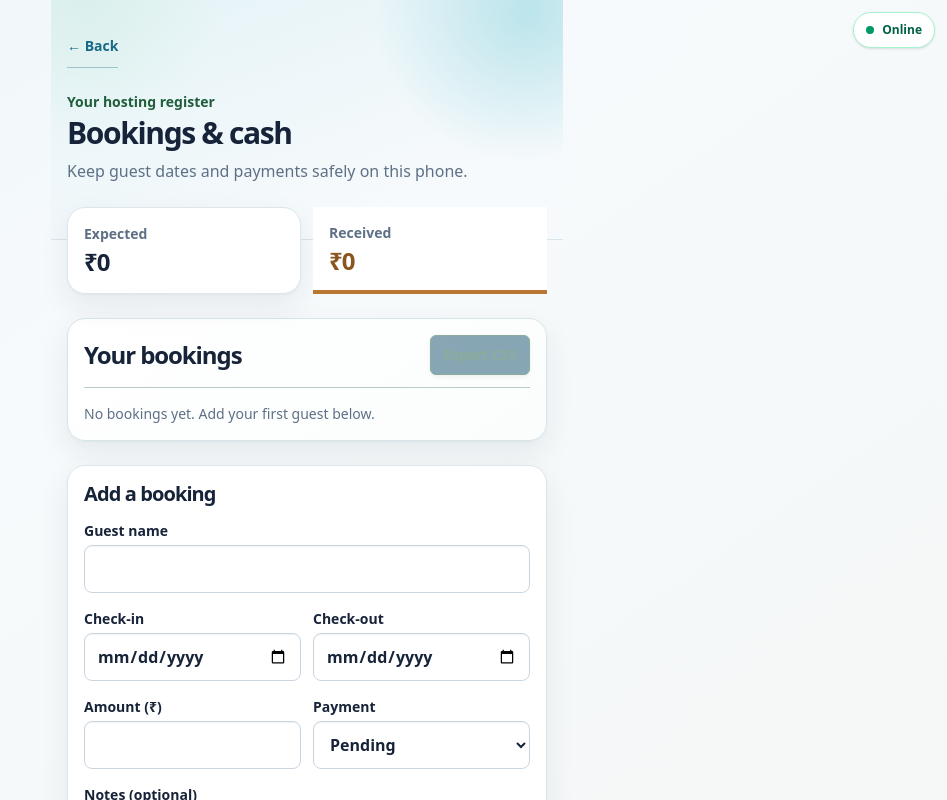
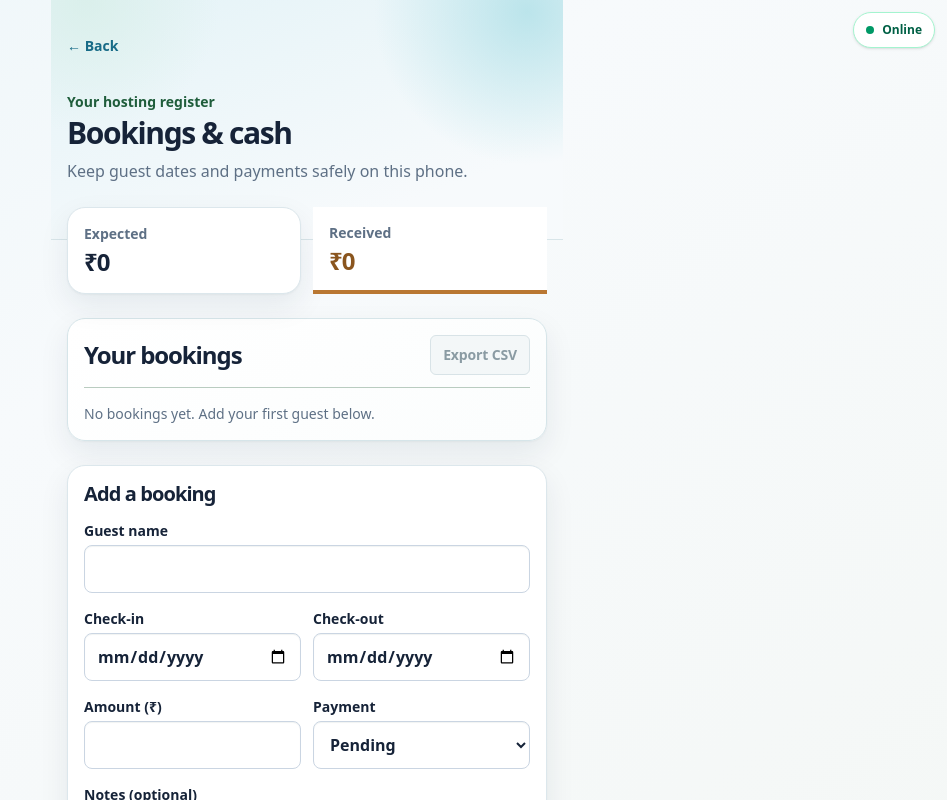
Before and after one commit to itsayushch/sajilo-stay, a Next.js app: page /ledger in a window 1280 px wide. Shown: the top 800 px of the page, without its empty margins (333-1280 px from the left). Built offline with nearby package versions, Linux system fonts and the light colour scheme; a web font is replaced by a local one.

Commit message:
style: clarify ledger action controls

```diff
--- a/app/globals.css
+++ b/app/globals.css
@@ -130,7 +130,7 @@ button:not(:disabled):active, a:active { transform: translateY(1px); }
 .home-link {
   color: var(--leaf);
   text-decoration: none;
-  border-bottom: 1px solid rgb(23 107 135 / 35%);
+  border: 0;
 }
 
 .home-link:hover { color: #102a3b; }
--- a/components/guest-chat.tsx
+++ b/components/guest-chat.tsx
@@ -96,7 +96,7 @@ export function GuestChat() {
       <section className="mt-5 rounded-2xl border border-[#d6e4dd] bg-[#f4faf7] p-4"><div className="flex items-baseline justify-between gap-3"><h2 className="text-base font-extrabold">Quick phrases</h2><span className="text-xs font-bold text-[#4e7568]">Works offline</span></div><p className="mt-1 text-xs leading-5 text-[#5e7085]">Tap one to place it in the message box.</p><div className="mt-3 flex flex-wrap gap-2">{quickPhrases.slice(0, 5).map((phrase) => <button key={phrase} type="button" onClick={() => setText(phrase)} className="min-h-9 rounded-full !border-[#b8d5c8] !bg-white px-3 py-1.5 text-left text-xs font-bold !text-[#17634d] !shadow-none hover:!border-[#76a993] hover:!bg-[#fafffc]">{phrase}</button>)}</div></section>
 
       {status && <p className="status-line mt-4 rounded-lg border border-[#cfe1da] bg-white/70 px-3 py-2 text-xs font-bold" role="status">{status}</p>}
-      <section className="mt-6 pb-6"><div className="flex items-baseline justify-between"><h2 className="text-xl font-extrabold">Saved translations</h2>{messages.length ? <span className="text-xs font-bold text-[#5e7085]">{messages.length}</span> : null}</div>{messages.length ? <ul className="mt-3 grid gap-3">{messages.map((message) => <li key={message.id} className="register-panel p-4"><div className="flex items-start justify-between gap-3"><div className="min-w-0 flex-1"><p className="text-xs font-extrabold uppercase tracking-[0.08em] text-[#5e7085]">{languages[message.originalLang as LanguageCode]} → {languages[message.translatedLang as LanguageCode]}</p><p className="mt-2 text-sm leading-6 text-[#35465b]">{message.originalText}</p><p className="mt-3 border-t border-[#dce8e8] pt-3 text-base font-extrabold leading-6 text-[#15506d]">{message.translatedText}</p></div><button type="button" onClick={() => removeMessage(message)} className="min-h-9 rounded-md !bg-transparent px-2 text-xs font-bold !text-red-700 !shadow-none underline decoration-red-300 underline-offset-2 hover:!bg-red-50">Remove</button></div></li>)}</ul> : <div className="mt-3 rounded-xl border border-dashed border-[#c8dce0] bg-white/50 px-4 py-5 text-center"><p className="text-sm font-bold text-[#35465b]">No saved translations yet.</p><p className="mt-1 text-xs leading-5 text-[#5e7085]">Your translated messages will appear here for easy reuse.</p></div>}</section>
+      <section className="mt-6 pb-6"><div className="flex items-baseline justify-between"><h2 className="text-xl font-extrabold">Saved translations</h2>{messages.length ? <span className="text-xs font-bold text-[#5e7085]">{messages.length}</span> : null}</div>{messages.length ? <ul className="mt-3 grid gap-3">{messages.map((message) => <li key={message.id} className="register-panel p-4"><div className="flex items-start justify-between gap-3"><div className="min-w-0 flex-1"><p className="text-xs font-extrabold uppercase tracking-[0.08em] text-[#5e7085]">{languages[message.originalLang as LanguageCode]} → {languages[message.translatedLang as LanguageCode]}</p><p className="mt-2 text-sm leading-6 text-[#35465b]">{message.originalText}</p><p className="mt-3 border-t border-[#dce8e8] pt-3 text-base font-extrabold leading-6 text-[#15506d]">{message.translatedText}</p></div><button type="button" onClick={() => removeMessage(message)} className="min-h-9 rounded-md !border-red-200 !bg-red-50 px-2 text-xs font-bold !text-red-700 !shadow-none hover:!bg-red-100">Remove</button></div></li>)}</ul> : <div className="mt-3 rounded-xl border border-dashed border-[#c8dce0] bg-white/50 px-4 py-5 text-center"><p className="text-sm font-bold text-[#35465b]">No saved translations yet.</p><p className="mt-1 text-xs leading-5 text-[#5e7085]">Your translated messages will appear here for easy reuse.</p></div>}</section>
     </main>
   );
 }
--- a/components/ledger.tsx
+++ b/components/ledger.tsx
@@ -139,8 +139,8 @@ export function Ledger() {
       </section>
 
       <section className="register-panel mt-6 p-4">
-        <div className="flex items-center justify-between gap-4 border-b border-[#b9ccc0] pb-3"><h2 className="text-2xl font-bold">Your bookings</h2><button type="button" onClick={exportCsv} disabled={!bookings.length} className="min-h-10 rounded-md border border-[#1f5d3b] px-3 text-sm font-bold text-[#1f5d3b] disabled:cursor-not-allowed disabled:opacity-50">Export CSV</button></div>
-        {bookings.length ? <ul className="mt-1 divide-y divide-[#c7d4ca]">{bookings.map((booking) => <li key={booking.id} className="py-4"><div className="flex items-start justify-between gap-3"><div><p className="font-bold">{booking.guestName}</p><p className="muted-copy mt-1 text-sm">{booking.checkIn} to {booking.checkOut}</p><p className="mt-1 text-sm font-semibold">{formatAmount(booking.amount)} · <span className={booking.status === "paid" ? "text-[#1f5d3b]" : "wood-accent"}>{booking.status === "paid" ? "Paid" : "Pending"}</span></p>{booking.notes && <p className="muted-copy mt-1 text-sm">{booking.notes}</p>}</div><div className="flex flex-col items-end gap-1"><button type="button" onClick={() => editBooking(booking)} className="min-h-9 rounded-md px-2 text-xs font-bold text-[#1f5d3b] underline">Edit</button><button type="button" onClick={() => removeBooking(booking)} className="min-h-9 rounded-md px-2 text-xs font-bold text-red-700 underline">Remove</button></div></div></li>)}</ul> : <p className="muted-copy mt-4 text-sm">{notice || "No bookings yet."}</p>}
+        <div className="flex items-center justify-between gap-4 border-b border-[#b9ccc0] pb-3"><h2 className="text-2xl font-bold">Your bookings</h2><button type="button" onClick={exportCsv} disabled={!bookings.length} className="min-h-10 rounded-md !border-[#9dbec9] !bg-white px-3 text-sm font-bold !text-[#15506d] !shadow-none hover:!border-[#15506d] hover:!bg-[#eef8fb] disabled:cursor-not-allowed disabled:!border-[#d8e3e7] disabled:!bg-[#f3f7f8] disabled:!text-[#8a9ba3] disabled:!opacity-100">Export CSV</button></div>
+        {bookings.length ? <ul className="mt-1 divide-y divide-[#c7d4ca]">{bookings.map((booking) => <li key={booking.id} className="py-4"><div className="flex items-start justify-between gap-3"><div><p className="font-bold">{booking.guestName}</p><p className="muted-copy mt-1 text-sm">{booking.checkIn} to {booking.checkOut}</p><p className="mt-1 text-sm font-semibold">{formatAmount(booking.amount)} · <span className={booking.status === "paid" ? "text-[#1f5d3b]" : "wood-accent"}>{booking.status === "paid" ? "Paid" : "Pending"}</span></p>{booking.notes && <p className="muted-copy mt-1 text-sm">{booking.notes}</p>}</div><div className="flex flex-col items-end gap-1"><button type="button" onClick={() => editBooking(booking)} className="min-h-9 rounded-md !border-[#9dbec9] !bg-white px-2 text-xs font-bold !text-[#15506d] !shadow-none hover:!bg-[#eef8fb]">Edit</button><button type="button" onClick={() => removeBooking(booking)} className="min-h-9 rounded-md !border-red-200 !bg-red-50 px-2 text-xs font-bold !text-red-700 !shadow-none hover:!bg-red-100">Remove</button></div></div></li>)}</ul> : <p className="muted-copy mt-4 text-sm">{notice || "No bookings yet."}</p>}
       </section>
 
       <section className="paper-panel mt-6 p-4">
@@ -150,7 +150,7 @@ export function Ledger() {
           <div className="grid grid-cols-2 gap-3"><label className="grid gap-1 text-sm font-semibold">Check-in<input required type="date" value={form.checkIn} onChange={(event) => updateForm("checkIn", event.target.value)} className="min-h-12 rounded-lg border border-slate-300 px-3" /></label><label className="grid gap-1 text-sm font-semibold">Check-out<input required type="date" value={form.checkOut} onChange={(event) => updateForm("checkOut", event.target.value)} className="min-h-12 rounded-lg border border-slate-300 px-3" /></label></div>
           <div className="grid grid-cols-2 gap-3"><label className="grid gap-1 text-sm font-semibold">Amount (₹)<input required min="0" type="number" inputMode="decimal" value={form.amount || ""} onChange={(event) => updateForm("amount", Number(event.target.value))} className="min-h-12 rounded-lg border border-slate-300 px-3" /></label><label className="grid gap-1 text-sm font-semibold">Payment<select value={form.status} onChange={(event) => updateForm("status", event.target.value as BookingStatus)} className="min-h-12 rounded-lg border border-slate-300 px-3"><option value="pending">Pending</option><option value="paid">Paid</option></select></label></div>
           <label className="grid gap-1 text-sm font-semibold">Notes (optional)<textarea value={form.notes} onChange={(event) => updateForm("notes", event.target.value)} rows={3} className="rounded-lg border border-slate-300 px-3 py-2" /></label>
-          <div className="flex gap-3"><button type="submit" disabled={isSaving} className="min-h-10 rounded-lg bg-[#1f5d3b] px-3 font-bold text-white disabled:opacity-60">{isSaving ? "Saving…" : editingId ? "Save changes" : "Add booking"}</button>{editingId && <button type="button" onClick={resetForm} className="min-h-10 rounded-lg px-3 font-bold text-slate-700 underline">Cancel</button>}</div>
+          <div className="flex gap-3"><button type="submit" disabled={isSaving} className="min-h-10 rounded-lg bg-[#1f5d3b] px-3 font-bold text-white disabled:opacity-60">{isSaving ? "Saving…" : editingId ? "Save changes" : "Add booking"}</button>{editingId && <button type="button" onClick={resetForm} className="min-h-10 rounded-lg !border-slate-300 !bg-white px-3 font-bold !text-slate-700 !shadow-none hover:!bg-slate-50">Cancel</button>}</div>
         </form>
       </section>
       <p className="status-line mt-4 text-sm font-bold" role="status">{bookings.length ? notice : ""}</p>
```
